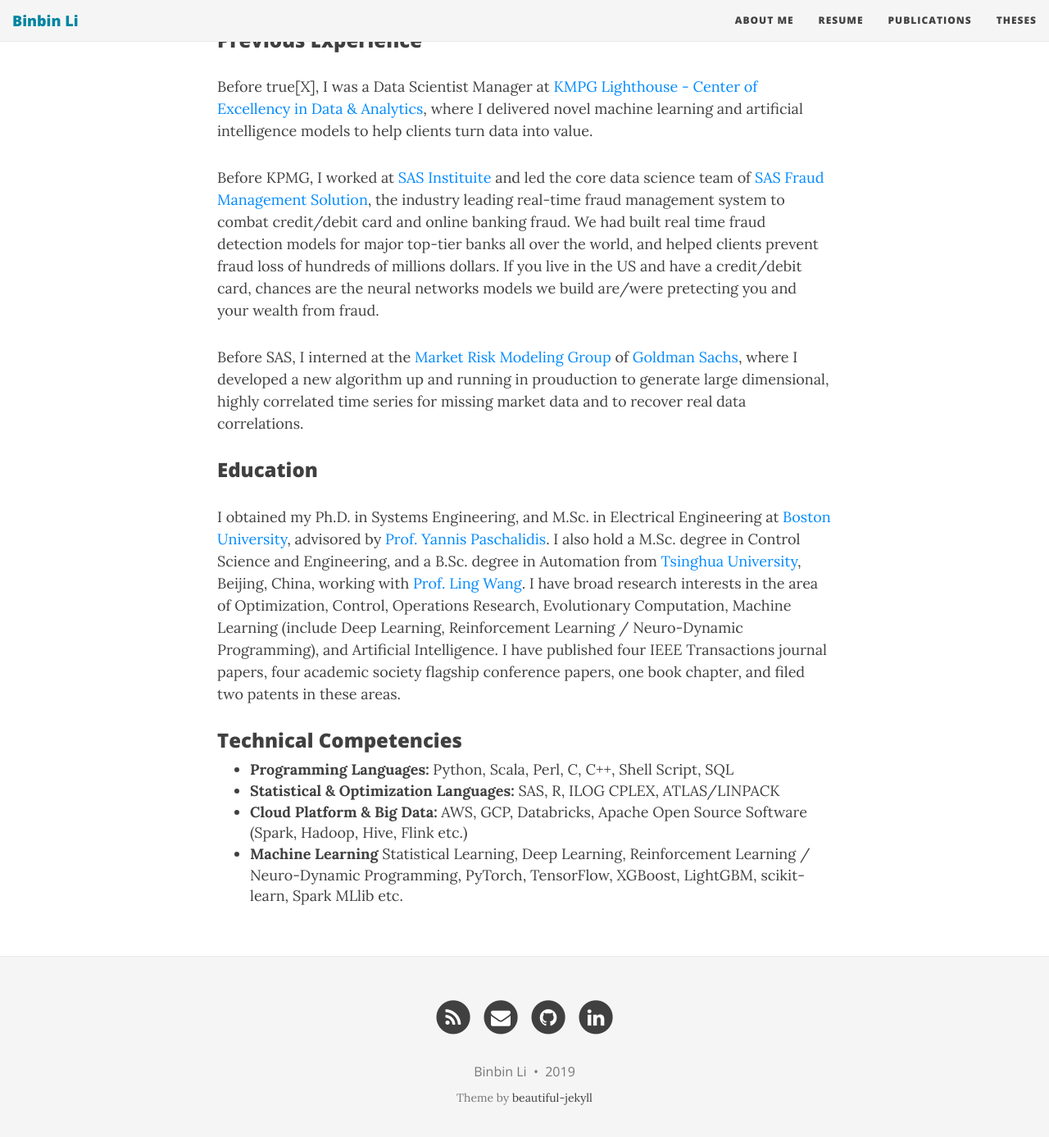
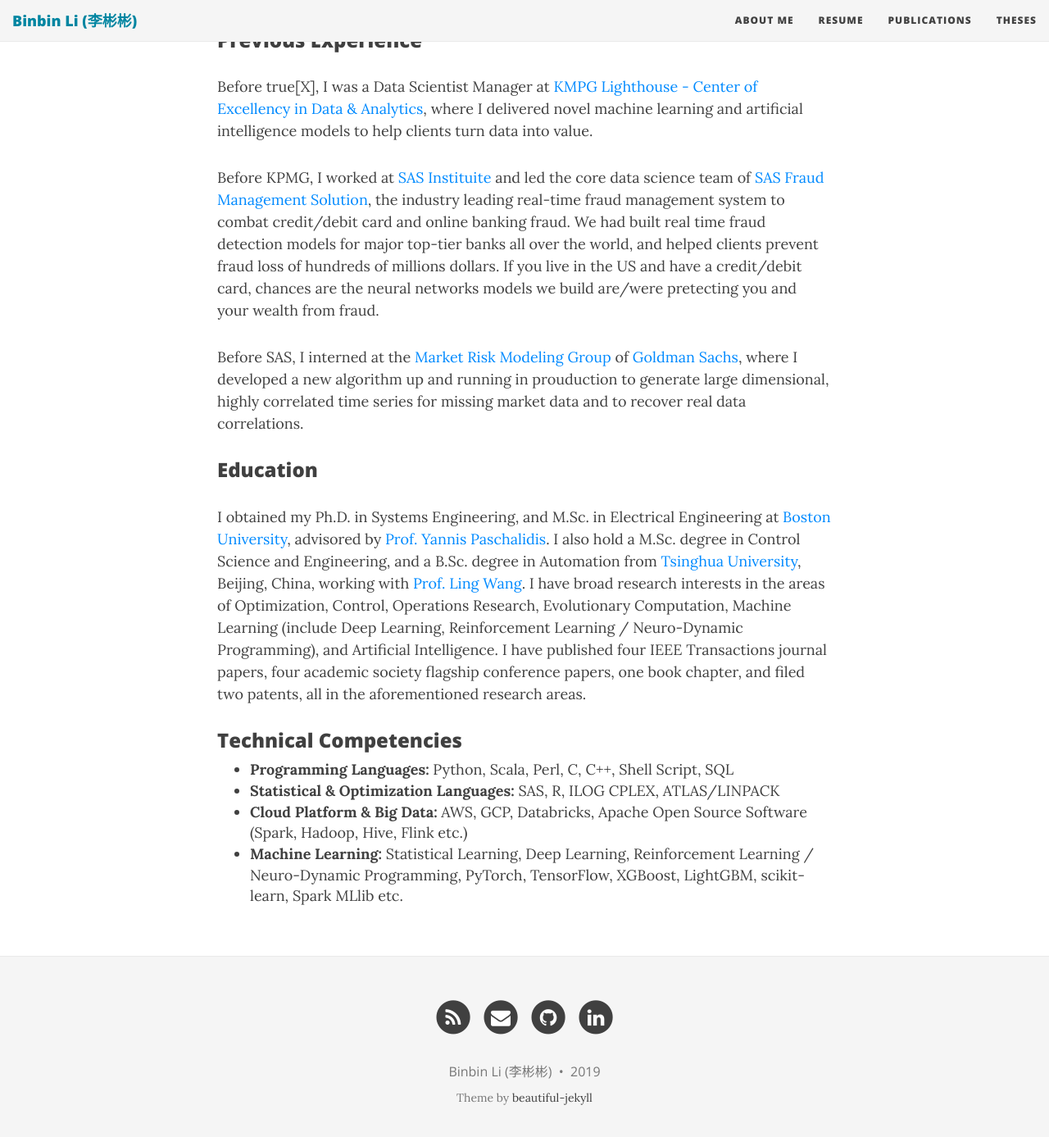
Before and after one commit to labrook/labrook.github.io, a Jekyll site: the page built from index.md, in a window 1280 px wide and 1400 px high, scrolled down 683 px. Shown: the top 1387 px of the window at 82% size. Built offline with Jekyll 4.4.1, drawn with Linux system fonts in a browser that asks for light colours; nearby versions of some CDN libraries.

Commit message:
A little beautification

```diff
--- a/_config.yml
+++ b/_config.yml
@@ -14,7 +14,7 @@ baseurl: ""
 # Of course don't forget to change the username and projectname to YOUR username and project
 
 # Name of website
-title: Binbin Li
+title: Binbin Li (李彬彬)
 
 # Short description of your site
 description: A Data Scientist and Machine Leaning Practitioner
@@ -68,7 +68,7 @@ footer-link-col: "#404040"
 # Change all these values or delete the ones you don't want.
 # Important: you must keep the "name" parameter, everything else you can remove
 author:
-  name: Binbin Li
+  name: Binbin Li (李彬彬)
 
 # Select your active Social Network Links.
 # Uncomment the links you want to show in the footer and add your information to each link.
--- a/index.md
+++ b/index.md
@@ -1,6 +1,6 @@
 ---
 layout: page
-title: About me
+title: About Me
 ## subtitle: To Be Filled
 ---
 
@@ -20,11 +20,11 @@ Before SAS, I interned at the [Market Risk Modeling Group](https://www.goldmansa
 
 ### Education
 
-I obtained my Ph.D. in Systems Engineering, and M.Sc. in Electrical Engineering at [Boston University](http://www.bu.edu/), advisored by [Prof. Yannis Paschalidis](http://sites.bu.edu/paschalidis/people/yannis-paschalidis/). I also hold a M.Sc. degree in Control Science and Engineering, and a B.Sc. degree in Automation from [Tsinghua University](https://www.tsinghua.edu.cn), Beijing, China, working with [Prof. Ling Wang](https://www.tsinghua.edu.cn/publish/auen/1713/2011/20110919083200742395822/20110919083200742395822_.html). I have broad research interests in the area of Optimization, Control, Operations Research, Evolutionary Computation, Machine Learning (include Deep Learning, Reinforcement Learning / Neuro-Dynamic Programming), and Artificial Intelligence. I have published four IEEE Transactions journal papers, four academic society flagship conference papers, one book chapter, and filed two patents in these areas.
+I obtained my Ph.D. in Systems Engineering, and M.Sc. in Electrical Engineering at [Boston University](http://www.bu.edu/), advisored by [Prof. Yannis Paschalidis](http://sites.bu.edu/paschalidis/people/yannis-paschalidis/). I also hold a M.Sc. degree in Control Science and Engineering, and a B.Sc. degree in Automation from [Tsinghua University](https://www.tsinghua.edu.cn), Beijing, China, working with [Prof. Ling Wang](https://www.tsinghua.edu.cn/publish/auen/1713/2011/20110919083200742395822/20110919083200742395822_.html). I have broad research interests in the areas of Optimization, Control, Operations Research, Evolutionary Computation, Machine Learning (include Deep Learning, Reinforcement Learning / Neuro-Dynamic Programming), and Artificial Intelligence. I have published four IEEE Transactions journal papers, four academic society flagship conference papers, one book chapter, and filed two patents, all in the aforementioned research areas.
 
 ### Technical Competencies
 
 - **Programming Languages:**  Python, Scala, Perl, C, C++, Shell Script, SQL
 - **Statistical & Optimization Languages:** SAS, R, ILOG CPLEX, ATLAS/LINPACK
 - **Cloud Platform & Big Data:** AWS, GCP, Databricks, Apache Open Source Software (Spark, Hadoop, Hive, Flink etc.)
-- **Machine Learning** Statistical Learning, Deep Learning, Reinforcement Learning / Neuro-Dynamic Programming, PyTorch, TensorFlow, XGBoost, LightGBM, scikit-learn, Spark MLlib etc.
+- **Machine Learning:** Statistical Learning, Deep Learning, Reinforcement Learning / Neuro-Dynamic Programming, PyTorch, TensorFlow, XGBoost, LightGBM, scikit-learn, Spark MLlib etc.
```
